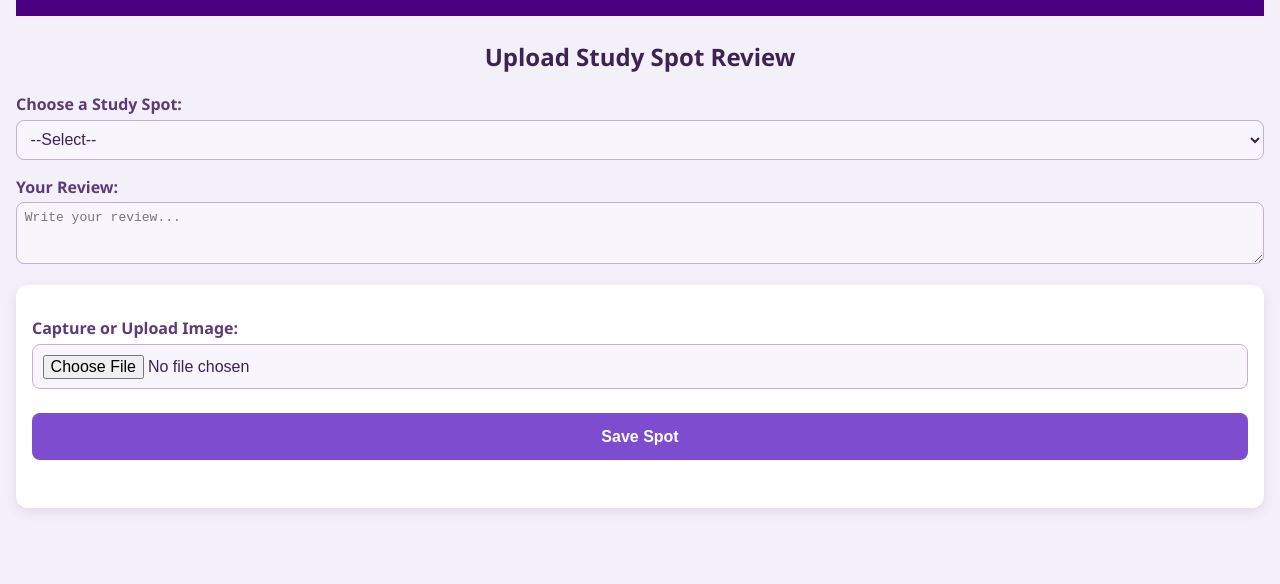
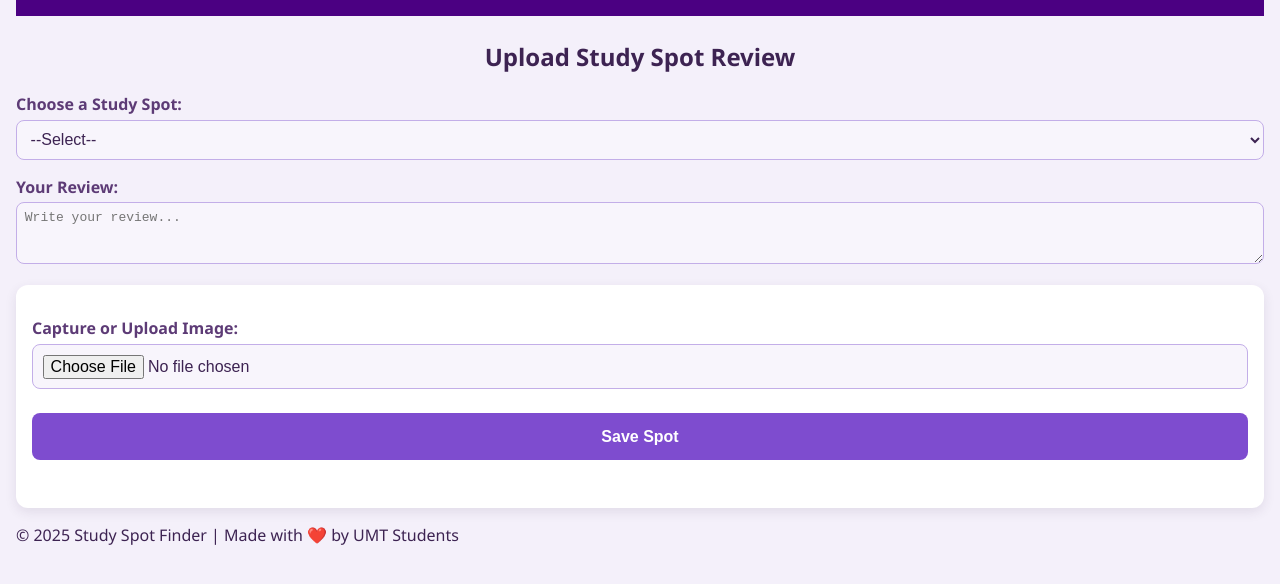
Before and after one commit to sitinraisyah/Study-Spot-Finder, a plain HTML site: page camera.html in a window 1280 px wide. Shown: the part 118-702 px from the top of the page. Drawn offline with Linux system fonts and the light colour scheme.

Commit message:
Update camera.html

```diff
--- a/camera.html
+++ b/camera.html
@@ -135,5 +135,10 @@
     });
   </script>
 </div>
+<footer>
+  <div class="footer-container">
+    <p>&copy; 2025 Study Spot Finder | Made with ❤️ by UMT Students</p>
+  </div>
+</footer>
 </body>
 </html>
```
